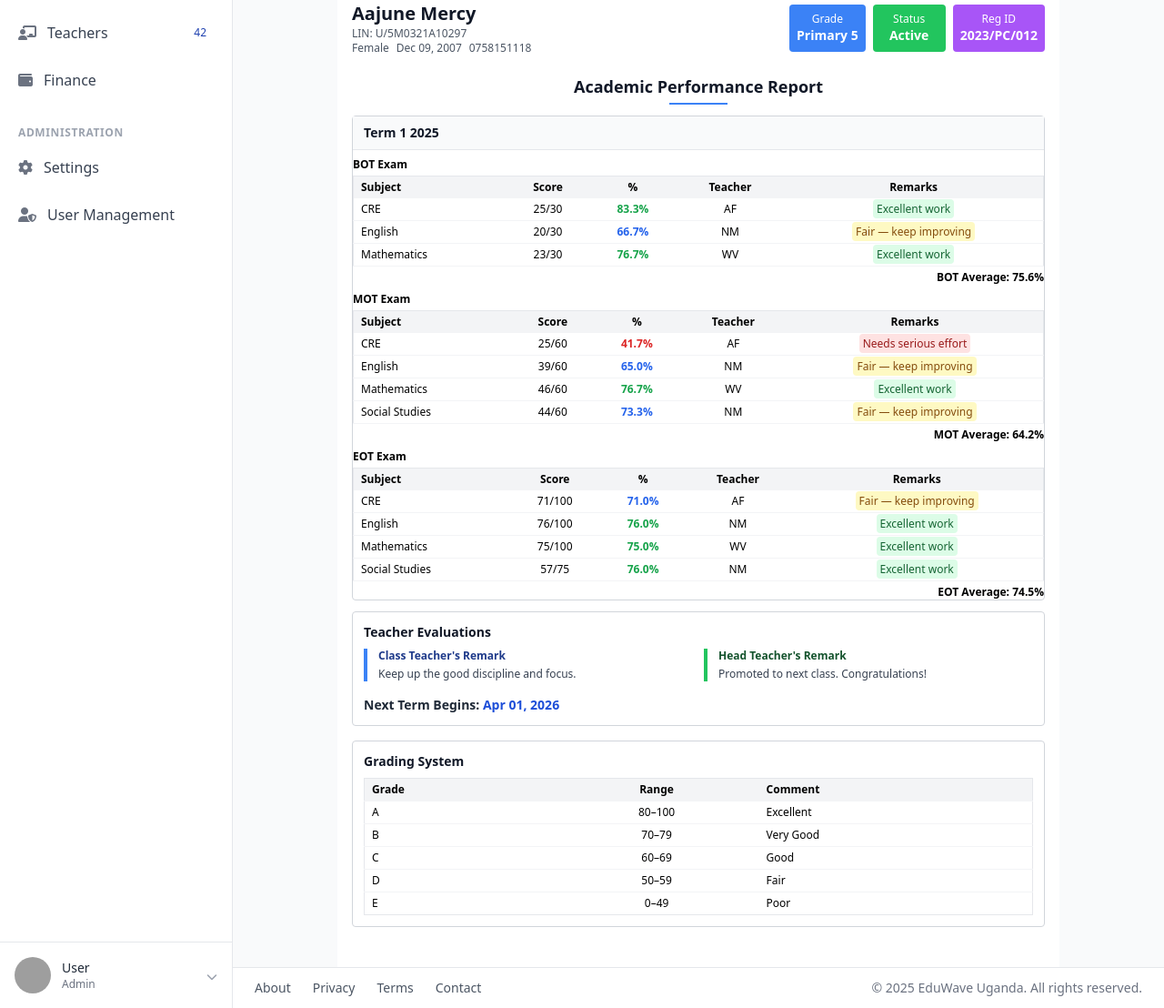
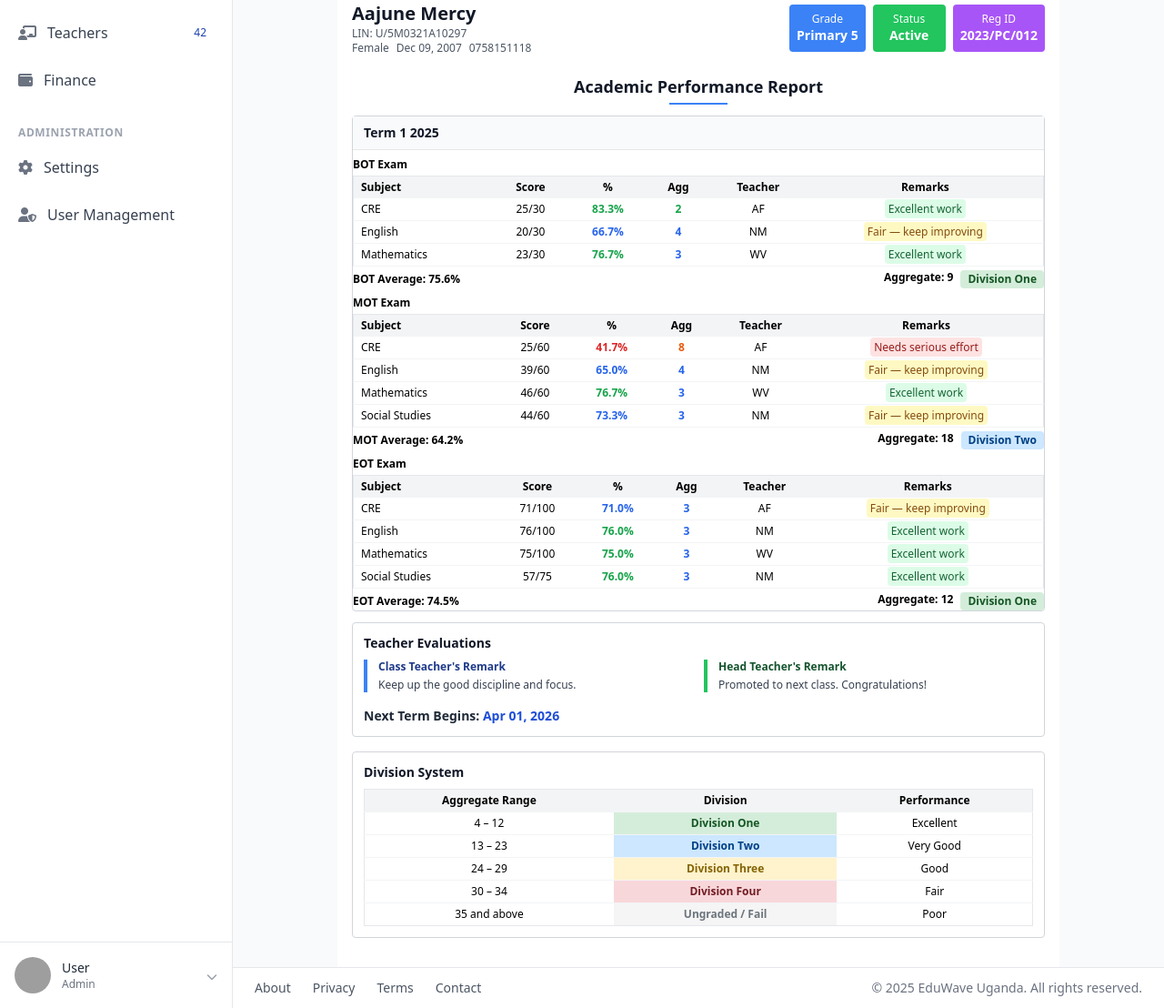
Before and after one commit to Digital-Chronicles/educwave, a Django app: page /academics/reports/student-term-report/54/ in a window 1280 px wide. Shown: the part 323-1431 px from the top of the page at 91% size. Run offline with Django 5.2, Linux system fonts and the light colour scheme; a user stored in the database is signed in; data comes from the database, SQL or seed files in the repository; both versions use the stored data as it was after the commit; parts of the project's set-up code (start-up, migrations or seed data) failed here and were passed over; some libraries are stand-ins or nearby versions; grey boxes are pictures that could not be loaded.

Commit message:
new changes about report

```diff
--- a/academic/templates/reports/student_term_report.html
+++ b/academic/templates/reports/student_term_report.html
@@ -13,6 +13,11 @@
 
   @page { size: A4; margin: 0.5in; }
   .a4-container { max-width: 794px; margin: 0 auto; background: white; min-height: 100vh; }
+  .division-one { background-color: #d4edda; color: #155724; }
+  .division-two { background-color: #cce7ff; color: #004085; }
+  .division-three { background-color: #fff3cd; color: #856404; }
+  .division-four { background-color: #f8d7da; color: #721c24; }
+  .division-fail { background-color: #f5f5f5; color: #6c757d; }
 </style>
 
 <div class="no-print text-right m-4">
@@ -111,6 +116,7 @@
               <th class="px-2 py-1 text-left font-semibold">Subject</th>
               <th class="px-2 py-1 text-center font-semibold">Score</th>
               <th class="px-2 py-1 text-center font-semibold">%</th>
+              <th class="px-2 py-1 text-center font-semibold">Agg</th>
               <th class="px-2 py-1 text-center font-semibold">Teacher</th>
               <th class="px-2 py-1 text-center font-semibold">Remarks</th>
             </tr>
@@ -127,6 +133,14 @@
                 {% else %}text-red-600{% endif %}">
                 {{ mark.percentage|floatformat:1 }}%
               </td>
+              <td class="px-2 py-1 text-center font-bold
+                {% if mark.points == 1 or mark.points == 2 %}text-green-600
+                {% elif mark.points == 3 or mark.points == 4 or mark.points == 5 %}text-blue-600
+                {% elif mark.points == 6 %}text-yellow-600
+                {% elif mark.points == 7 or mark.points == 8 %}text-orange-600
+                {% else %}text-red-600{% endif %}">
+                {{ mark.points }}
+              </td>
               <td class="px-2 py-1 text-center">{{ mark.teacher_initials|default:"-" }}</td>
               <td class="px-2 py-1 text-center">
                 <span class="px-1 py-0.5 rounded text-xs
@@ -139,19 +153,38 @@
             </tr>
             {% empty %}
             <tr>
-              <td colspan="5" class="text-center text-gray-500 py-1">No {{ exam_type }} records</td>
+              <td colspan="6" class="text-center text-gray-500 py-1">No {{ exam_type }} records</td>
             </tr>
             {% endfor %}
           </tbody>
         </table>
 
+        <!-- Summary for each exam type -->
+        <div class="flex justify-between items-center mt-1 text-xs">
           {% with avg_key=exam_type|add:"_average" %}
             {% if term_data|get_item:avg_key %}
-            <div class="text-right text-xs font-semibold mt-1">
+              <div class="font-semibold">
                 {{ exam_type }} Average: {{ term_data|get_item:avg_key|floatformat:1 }}%
               </div>
             {% endif %}
           {% endwith %}
+
+          {% with agg_key=exam_type|add:"_aggregate" div_key=exam_type|add:"_division" %}
+            {% if term_data|get_item:agg_key %}
+              <div class="flex gap-2">
+                <span class="font-semibold">Aggregate: {{ term_data|get_item:agg_key }}</span>
+                <span class="px-2 py-0.5 rounded font-bold
+                  {% if term_data|get_item:div_key == 'Division One' %}division-one
+                  {% elif term_data|get_item:div_key == 'Division Two' %}division-two
+                  {% elif term_data|get_item:div_key == 'Division Three' %}division-three
+                  {% elif term_data|get_item:div_key == 'Division Four' %}division-four
+                  {% else %}division-fail{% endif %}">
+                  {{ term_data|get_item:div_key }}
+                </span>
+              </div>
+            {% endif %}
+          {% endwith %}
+        </div>
       </div>
       {% endfor %}
     </div>
@@ -181,23 +214,30 @@
       </div>
     </div>
 
-    <!-- ========================= Grading System Section ========================= -->
+    <!-- ========================= Division System Section ========================= -->
     <div class="border border-gray-300 rounded p-3 mt-4 avoid-break">
-      <h3 class="text-sm font-bold text-gray-900 mb-2">Grading System</h3>
+      <h3 class="text-sm font-bold text-gray-900 mb-2">Division System</h3>
       <table class="w-full text-xs border border-gray-200 border-collapse">
         <thead class="bg-gray-100">
           <tr>
-            <th class="px-2 py-1 text-left">Grade</th>
-            <th class="px-2 py-1 text-center">Range</th>
-            <th class="px-2 py-1 text-left">Comment</th>
+            <th class="px-2 py-1 text-center">Aggregate Range</th>
+            <th class="px-2 py-1 text-center">Division</th>
+            <th class="px-2 py-1 text-center">Performance</th>
           </tr>
         </thead>
         <tbody>
-          {% for grade in grading_system %}
+          {% for division in division_system %}
           <tr class="border-t border-gray-100">
-            <td class="px-2 py-1 font-medium">{{ grade.grade }}</td>
-            <td class="px-2 py-1 text-center">{{ grade.range }}</td>
-            <td class="px-2 py-1">{{ grade.comment }}</td>
+            <td class="px-2 py-1 text-center">{{ division.range }}</td>
+            <td class="px-2 py-1 text-center font-bold
+              {% if division.division == 'Division One' %}division-one
+              {% elif division.division == 'Division Two' %}division-two
+              {% elif division.division == 'Division Three' %}division-three
+              {% elif division.division == 'Division Four' %}division-four
+              {% else %}division-fail{% endif %}">
+              {{ division.division }}
+            </td>
+            <td class="px-2 py-1 text-center">{{ division.performance }}</td>
           </tr>
           {% endfor %}
         </tbody>
--- a/academic/views.py
+++ b/academic/views.py
@@ -491,6 +491,148 @@ class TermExamDetailView(LoginRequiredMixin, DetailView):
 
         return distribution
 
+# @login_required
+# def student_term_report(request, student_id):
+#     # --- School Info ---
+#     info = GeneralInformation.objects.first()
+#     schoolname = info.school_name if info else ''
+#     schoolbadge = info.school_badge if info else ''
+#     schoolemail = info.email if info else ''
+#     schoolcontact = info.contact_number if info else ''
+#     schoolbox = info.box_no if info else ''
+#     school_location = info.location if info else ''
+
+#     # --- Student ---
+#     student = get_object_or_404(Student, id=student_id)
+
+#     # --- Fetch all exam results for this student ---
+#     results = (
+#         ExamResult.objects.filter(student=student)
+#         .select_related('question', 'subject', 'grade', 'exam_session', 'exam_session__term')
+#         .order_by('exam_session__term__year', 'exam_session__term__term_name', 'subject__name')
+#     )
+
+#     # --- Organize results by term and exam type ---
+#     report_data = {}
+
+#     for res in results:
+#         if not res.exam_session or not res.subject:
+#             continue
+
+#         term = res.exam_session.term
+#         exam_type = res.exam_session.exam_type  # BOT, MOT, EOT
+#         subject = res.subject
+
+#         term_key = f"{term.get_term_name_display()} {term.year}"
+
+#         # Initialize term record if missing
+#         if term_key not in report_data:
+#             report_data[term_key] = {
+#                 'BOT': {},
+#                 'MOT': {},
+#                 'EOT': {},
+#                 'BOT_average': 0,
+#                 'MOT_average': 0,
+#                 'EOT_average': 0,
+#             }
+
+#         # Initialize subject in that exam type
+#         if subject.name not in report_data[term_key][exam_type]:
+#             report_data[term_key][exam_type][subject.name] = {
+#                 'subject': subject.name,
+#                 'total_score': 0,
+#                 'max_possible': 0,
+#                 'teacher_initials': getattr(subject.teacher, 'initials', '') if hasattr(subject, 'teacher') else ''
+#             }
+
+#         # --- Add up all question scores for that subject & exam type ---
+#         entry = report_data[term_key][exam_type][subject.name]
+#         entry['total_score'] += res.score
+#         entry['max_possible'] += res.question.max_score if res.question else 0
+
+#     # --- Convert subjects dicts into lists and calculate percentages ---
+#     for term_key, data in report_data.items():
+#         for ex_type in ['BOT', 'MOT', 'EOT']:
+#             subjects_dict = data[ex_type]
+#             subject_list = []
+#             for sub, val in subjects_dict.items():
+#                 max_possible = val['max_possible']
+#                 percentage = (val['total_score'] / max_possible * 100) if max_possible else 0
+#                 val['percentage'] = round(percentage, 2)
+#                 val['auto_remark'] = (
+#                     "Excellent work" if percentage >= 75 else
+#                     "Fair — keep improving" if percentage >= 50 else
+#                     "Needs serious effort"
+#                 )
+#                 subject_list.append(val)
+
+#             # Replace dict with list for template use
+#             data[ex_type] = subject_list
+
+#             # --- Calculate average ---
+#             if subject_list:
+#                 avg = sum(s['percentage'] for s in subject_list) / len(subject_list)
+#                 data[f"{ex_type}_average"] = round(avg, 2)
+
+#     # --- Determine next term start date ---
+#     all_exam_sessions = [res.exam_session for res in results if res.exam_session]
+#     next_term_date = None
+#     if all_exam_sessions:
+#         last_exam = max(
+#             all_exam_sessions,
+#             key=lambda x: (x.term.year, ['TERM_1', 'TERM_2', 'TERM_3'].index(x.term.term_name))
+#         )
+#         term_order = ['TERM_1', 'TERM_2', 'TERM_3']
+#         current_index = term_order.index(last_exam.term.term_name)
+#         next_term_name = None
+#         next_year = last_exam.term.year
+
+#         if current_index + 1 < len(term_order):
+#             next_term_name = term_order[current_index + 1]
+#         else:
+#             next_term_name = 'TERM_1'
+#             next_year += 1
+
+#         next_session = ExamSession.objects.filter(
+#             term__year=next_year,
+#             term__term_name=next_term_name,
+#             exam_type='BOT'
+#         ).first()
+
+#         if next_session:
+#             next_term_date = next_session.start_date
+
+#     # --- Grading system ---
+#     grading_system = [
+#         {"grade": "A", "range": "80–100", "comment": "Excellent"},
+#         {"grade": "B", "range": "70–79", "comment": "Very Good"},
+#         {"grade": "C", "range": "60–69", "comment": "Good"},
+#         {"grade": "D", "range": "50–59", "comment": "Fair"},
+#         {"grade": "E", "range": "0–49", "comment": "Poor"},
+#     ]
+
+#     exam_types = ["BOT", "MOT", "EOT"]
+
+#     return render(request, "reports/student_term_report.html", {
+#         "report_data": report_data,
+#         "next_term_date": next_term_date,
+#         "exam_types": exam_types,
+#         "schoolname": schoolname,
+#         "schoolbadge": schoolbadge,
+#         "schoolemail": schoolemail,
+#         "schoolcontact": schoolcontact,
+#         "schoolbox": schoolbox,
+#         "school_location": school_location,
+#         "student": student,
+#         "grading_system": grading_system,
+#         "class_teacher_remark": "Keep up the good discipline and focus.",
+#         "head_teacher_remark": "Promoted to next class. Congratulations!",
+#     })
+
+
+
+
+
 @login_required
 def student_term_report(request, student_id):
     # --- School Info ---
@@ -534,6 +676,12 @@ def student_term_report(request, student_id):
                 'BOT_average': 0,
                 'MOT_average': 0,
                 'EOT_average': 0,
+                'BOT_aggregate': 0,
+                'MOT_aggregate': 0,
+                'EOT_aggregate': 0,
+                'BOT_division': '',
+                'MOT_division': '',
+                'EOT_division': '',
             }
 
         # Initialize subject in that exam type
@@ -542,37 +690,78 @@ def student_term_report(request, student_id):
                 'subject': subject.name,
                 'total_score': 0,
                 'max_possible': 0,
+                'percentage': 0,
+                'points': 0,
                 'teacher_initials': getattr(subject.teacher, 'initials', '') if hasattr(subject, 'teacher') else ''
             }
 
-        # --- Add up all question scores for that subject & exam type ---
+        # --- Handle both subject totals and individual questions ---
         entry = report_data[term_key][exam_type][subject.name]
-        entry['total_score'] += res.score
-        entry['max_possible'] += res.question.max_score if res.question else 0
 
-    # --- Convert subjects dicts into lists and calculate percentages ---
+        # If this is a SUBJECT TOTAL, use it directly
+        if res.is_subject_total:
+            entry['total_score'] = res.total_score or res.score
+            entry['max_possible'] = res.max_possible or 100
+            entry['percentage'] = res.percentage or ((res.total_score or res.score) / (res.max_possible or 100) * 100)
+
+        # If this is an INDIVIDUAL QUESTION, accumulate scores
+        else:
+            entry['total_score'] += res.score
+            entry['max_possible'] += res.question.max_score if res.question else 0
+            if entry['max_possible'] > 0:
+                entry['percentage'] = (entry['total_score'] / entry['max_possible']) * 100
+
+    # --- Calculate points, aggregates, and divisions ---
     for term_key, data in report_data.items():
         for ex_type in ['BOT', 'MOT', 'EOT']:
             subjects_dict = data[ex_type]
             subject_list = []
+            total_points = 0
+            subject_count = 0
+
             for sub, val in subjects_dict.items():
-                max_possible = val['max_possible']
-                percentage = (val['total_score'] / max_possible * 100) if max_possible else 0
-                val['percentage'] = round(percentage, 2)
+                # Ensure percentage is calculated
+                if val['percentage'] == 0 and val['max_possible'] > 0:
+                    val['percentage'] = (val['total_score'] / val['max_possible']) * 100
+
+                percentage = val['percentage']
+
+                # Calculate points based on Uganda primary system
+                points = calculate_points_uganda(percentage)
+                val['points'] = points
+
+                # Add to aggregate calculation (only for subjects with valid scores)
+                if points > 0:
+                    total_points += points
+                    subject_count += 1
+
+                # Auto remark based on percentage
                 val['auto_remark'] = (
                     "Excellent work" if percentage >= 75 else
                     "Fair — keep improving" if percentage >= 50 else
                     "Needs serious effort"
                 )
+
                 subject_list.append(val)
 
             # Replace dict with list for template use
             data[ex_type] = subject_list
 
-            # --- Calculate average ---
+            # --- Calculate average percentage ---
             if subject_list:
-                avg = sum(s['percentage'] for s in subject_list) / len(subject_list)
+                avg = sum(float(s['percentage']) for s in subject_list) / len(subject_list)
                 data[f"{ex_type}_average"] = round(avg, 2)
+            else:
+                data[f"{ex_type}_average"] = 0
+
+            # --- Calculate aggregate and division ---
+            if subject_count > 0:
+                aggregate = total_points
+                data[f"{ex_type}_aggregate"] = aggregate
+                data[f"{ex_type}_division"] = calculate_division_uganda(aggregate)
+            else:
+                data[f"{ex_type}_aggregate"] = 0
+                data[f"{ex_type}_division"] = "Ungraded"
 
     # --- Determine next term start date ---
     all_exam_sessions = [res.exam_session for res in results if res.exam_session]
@@ -602,13 +791,13 @@ def student_term_report(request, student_id):
         if next_session:
             next_term_date = next_session.start_date
 
-    # --- Grading system ---
-    grading_system = [
-        {"grade": "A", "range": "80–100", "comment": "Excellent"},
-        {"grade": "B", "range": "70–79", "comment": "Very Good"},
-        {"grade": "C", "range": "60–69", "comment": "Good"},
-        {"grade": "D", "range": "50–59", "comment": "Fair"},
-        {"grade": "E", "range": "0–49", "comment": "Poor"},
+    # --- Division system ---
+    division_system = [
+        {"range": "4 – 12", "division": "Division One", "performance": "Excellent"},
+        {"range": "13 – 23", "division": "Division Two", "performance": "Very Good"},
+        {"range": "24 – 29", "division": "Division Three", "performance": "Good"},
+        {"range": "30 – 34", "division": "Division Four", "performance": "Fair"},
+        {"range": "35 and above", "division": "Ungraded / Fail", "performance": "Poor"},
     ]
 
     exam_types = ["BOT", "MOT", "EOT"]
@@ -624,7 +813,41 @@ def student_term_report(request, student_id):
         "schoolbox": schoolbox,
         "school_location": school_location,
         "student": student,
-        "grading_system": grading_system,
+        "division_system": division_system,
         "class_teacher_remark": "Keep up the good discipline and focus.",
         "head_teacher_remark": "Promoted to next class. Congratulations!",
     })
+
+def calculate_points_uganda(percentage):
+    """Calculate points for Uganda primary system"""
+    if percentage >= 90:
+        return 1
+    elif percentage >= 80:
+        return 2
+    elif percentage >= 70:
+        return 3
+    elif percentage >= 65:
+        return 4
+    elif percentage >= 60:
+        return 5
+    elif percentage >= 50:
+        return 6
+    elif percentage >= 45:
+        return 7
+    elif percentage >= 35:
+        return 8
+    else:
+        return 9
+
+def calculate_division_uganda(aggregate):
+    """Calculate division based on aggregate points for Uganda system"""
+    if 4 <= aggregate <= 12:
+        return "Division One"
+    elif 13 <= aggregate <= 23:
+        return "Division Two"
+    elif 24 <= aggregate <= 29:
+        return "Division Three"
+    elif 30 <= aggregate <= 34:
+        return "Division Four"
+    else:
+        return "Ungraded / Fail"
--- a/assessment/templates/assess.html
+++ b/assessment/templates/assess.html
@@ -43,7 +43,7 @@
                                 <path stroke-linecap="round" stroke-linejoin="round" stroke-width="2" d="M8.228 9c.549-1.165 2.03-2 3.772-2 2.21 0 4 1.343 4 3 0 1.4-1.278 2.575-3.006 2.907-.542.104-.994.54-.994 1.093m0 3h.01M21 12a9 9 0 11-18 0 9 9 0 0118 0z" />
                             </svg>
                         </div>
-                        <h3 class="relative z-10 text-xl font-semibold text-gray-800 mb-2 group-hover:text-green-700 transition-colors duration-300">Mark Sheet</h3>
+                        <h3 class="relative z-10 text-xl font-semibold text-gray-800 mb-2 group-hover:text-green-700 transition-colors duration-300">Mark Sheet and Reports</h3>
                         <p class="relative z-10 text-sm text-gray-500 text-center">Mark Sheet per grade </p>
                     </a>
                 </li>
--- a/assessment/templates/assessment/marksheet_detail.html
+++ b/assessment/templates/assessment/marksheet_detail.html
@@ -33,6 +33,8 @@
         <th class="border px-4 py-2 text-center">Total</th>
         <th class="border px-4 py-2 text-center">Average</th>
         <th class="border px-4 py-2 text-center">Position</th>
+        <th class="border px-4 py-2 text-center">Report</th>
+        {% comment %} /academics/reports/student-term-report/{{student.id}}/ {% endcomment %}
       </tr>
     </thead>
     <tbody>
@@ -45,6 +47,8 @@
         <td class="border px-4 py-2 text-center font-bold">{{ row.total }}</td>
         <td class="border px-4 py-2 text-center">{{ row.average }}</td>
         <td class="border px-4 py-2 text-center font-semibold">{{ row.position }}</td>
+
+        <td class="border px-4 py-2 text-center font-semibold"><a href="/academics/reports/student-term-report/{{row.student.id}}/">report</a></td>
       </tr>
       {% endfor %}
     </tbody>
```
Also changed, not shown: educwave/settings.py (+4 -4 lines), db.sqlite3. Lines whose indentation alone changed are shown as unchanged.
